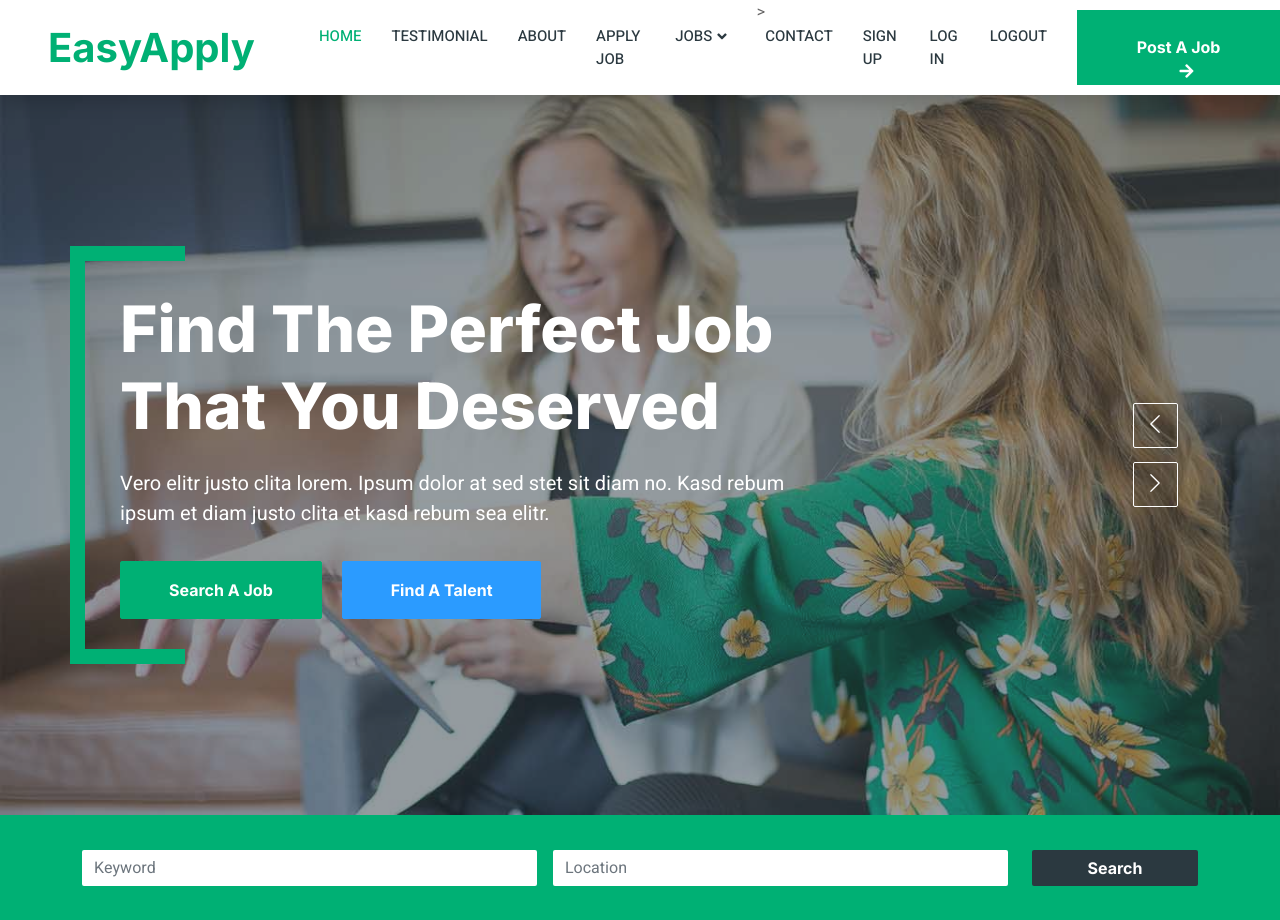
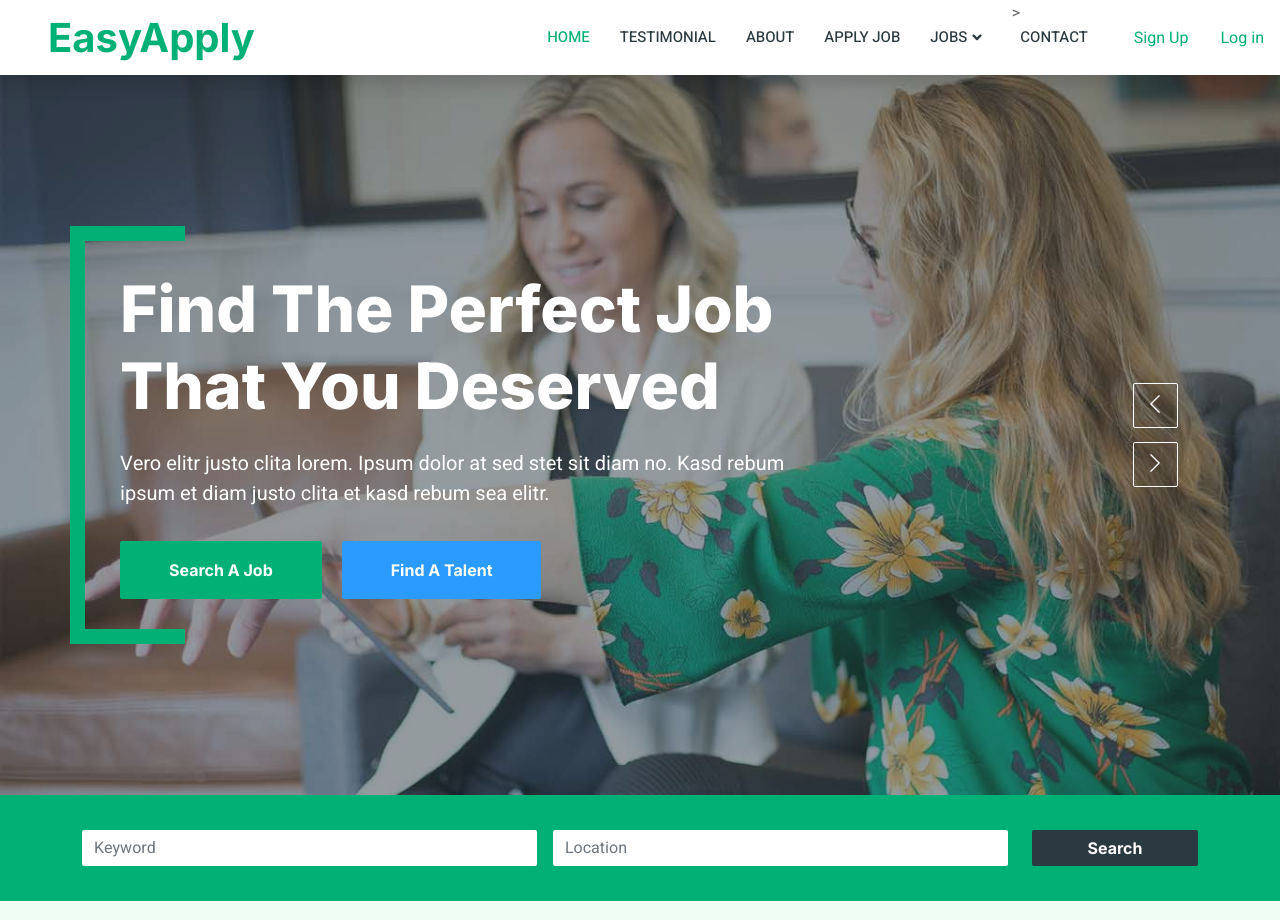
Before and after one commit to BassantShalaby/EasyApply, a PHP site: page / in a window 1280 px wide. Shown: the top 920 px of the page. Run offline with PHP 8.4, Linux system fonts and the light colour scheme; some libraries are stand-ins or nearby versions.

Commit message:
fixed : login issue

```diff
--- a/App/views/partials/navbar.php
+++ b/App/views/partials/navbar.php
@@ -7,23 +7,48 @@
     </button>
     <div class="collapse navbar-collapse" id="navbarCollapse">
         <div class="navbar-nav ms-auto p-4 p-lg-0">
-            <a href="/" class="nav-item nav-link <?php echo ($_SERVER['REQUEST_URI'] == '/') ? 'active' : ''; ?>">Home</a>
-            <a href="/testimonial" class="nav-item nav-link <?php echo ($_SERVER['REQUEST_URI'] == '/testimonial') ? 'active' : ''; ?>">Testimonial</a>
-            <a href="/about" class="nav-item nav-link <?php echo ($_SERVER['REQUEST_URI'] == '/about') ? 'active' : ''; ?>">About</a>
-            <a href="/apply" class="nav-item nav-link <?php echo ($_SERVER['REQUEST_URI'] == '/apply') ? 'active' : ''; ?>">Apply Job</a>
+            <a href="/"
+                class="nav-item nav-link <?php echo ($_SERVER['REQUEST_URI'] == '/') ? 'active' : ''; ?>">Home</a>
+            <a href="/testimonial"
+                class="nav-item nav-link <?php echo ($_SERVER['REQUEST_URI'] == '/testimonial') ? 'active' : ''; ?>">Testimonial</a>
+            <a href="/about"
+                class="nav-item nav-link <?php echo ($_SERVER['REQUEST_URI'] == '/about') ? 'active' : ''; ?>">About</a>
+            <a href="/apply"
+                class="nav-item nav-link <?php echo ($_SERVER['REQUEST_URI'] == '/apply') ? 'active' : ''; ?>">Apply
+                Job</a>
             <div class="nav-item dropdown">
-                <a href="#" class="nav-link dropdown-toggle <?php echo ($_SERVER['REQUEST_URI'] == '/jobs' || $_SERVER['REQUEST_URI'] == '/category') ? 'active' : ''; ?>" data-bs-toggle="dropdown">Jobs</a>
+                <a href="#"
+                    class="nav-link dropdown-toggle <?php echo ($_SERVER['REQUEST_URI'] == '/jobs' || $_SERVER['REQUEST_URI'] == '/category') ? 'active' : ''; ?>"
+                    data-bs-toggle="dropdown">Jobs</a>
                 <div class="dropdown-menu rounded-0 m-0">
-                    <a href="/jobs" class="dropdown-item <?php echo ($_SERVER['REQUEST_URI'] == '/jobs') ? 'active' : ''; ?>">Job List</a>
-                    <a href="/category" class="dropdown-item <?php echo ($_SERVER['REQUEST_URI'] == '/category') ? 'active' : ''; ?>">Job Category</a>
+                    <a href="/jobs"
+                        class="dropdown-item <?php echo ($_SERVER['REQUEST_URI'] == '/jobs') ? 'active' : ''; ?>">Job
+                        List</a>
+                    <a href="/category"
+                        class="dropdown-item <?php echo ($_SERVER['REQUEST_URI'] == '/category') ? 'active' : ''; ?>">Job
+                        Category</a>
                 </div>
             </div>>
-            <a href="/contact" class="nav-item nav-link <?php echo ($_SERVER['REQUEST_URI'] == '/contact') ? 'active' : ''; ?>">Contact</a>
-            <a href="/signup-type" class="nav-item nav-link <?php echo ($_SERVER['REQUEST_URI'] == '/signup-type') ? 'active' : ''; ?>">Sign Up</a>
-            <a href="/contact" class="nav-item nav-link <?php echo ($_SERVER['REQUEST_URI'] == '/login') ? 'active' : ''; ?>">Log in</a>
-            <a href="/contact" class="nav-item nav-link <?php echo ($_SERVER['REQUEST_URI'] == '/logout') ? 'active' : ''; ?>">Logout</a>
+            <a href="/contact"
+                class="nav-item nav-link <?php echo ($_SERVER['REQUEST_URI'] == '/contact') ? 'active' : ''; ?>">Contact</a>
+
+
         </div>
-        <a href="/jobs/create" class="btn btn-primary rounded-0 py-4 px-lg-5 d-none d-lg-block">Post A Job<i
-                class="fa fa-arrow-right ms-3"></i></a>
+        <?php if (!isset($_SESSION['token'])): ?>
+            <a href="/signup-type"
+                class="nav-item nav-link <?php echo ($_SERVER['REQUEST_URI'] == '/signup-type') ? 'active' : ''; ?>">Sign
+                Up</a>
+            <a href="/contact"
+                class="nav-item nav-link <?php echo ($_SERVER['REQUEST_URI'] == '/login') ? 'active' : ''; ?>">Log in</a>
+        <?php elseif (isset($_SESSION['token']) && $_SESSION['account'] == 'organization'): ?>
+            <a href="/contact"
+                class="nav-item nav-link <?php echo ($_SERVER['REQUEST_URI'] == '/logout') ? 'active' : ''; ?>">Logout</a>
+            <a href="/jobs/create" class="btn btn-primary rounded-0 py-4 px-lg-5 d-none d-lg-block">Post A Job<i
+                    class="fa fa-arrow-right ms-3"></i></a>
+        <?php else: ?>
+            <a href="/contact"
+                class="nav-item nav-link <?php echo ($_SERVER['REQUEST_URI'] == '/logout') ? 'active' : ''; ?>">Logout</a>
+        <?php endif ?>
+    </div>
     </div>
 </nav>
--- a/Framework/Session.php
+++ b/Framework/Session.php
@@ -34,4 +34,5 @@ class Session
         session_unset();
         session_destroy();
     }
+
 }
```
Also changed, not shown: App/Controllers/LoginController.php (+21 -11 lines), Framework/middleware/Authorize.php (added, +22 -0 lines), public/uploads/download (3).png (added), public/uploads/images/Screenshot_2.png (added), public/uploads/images/download - 2024-03-14T144029.887.jfif (added), 1 other file.
